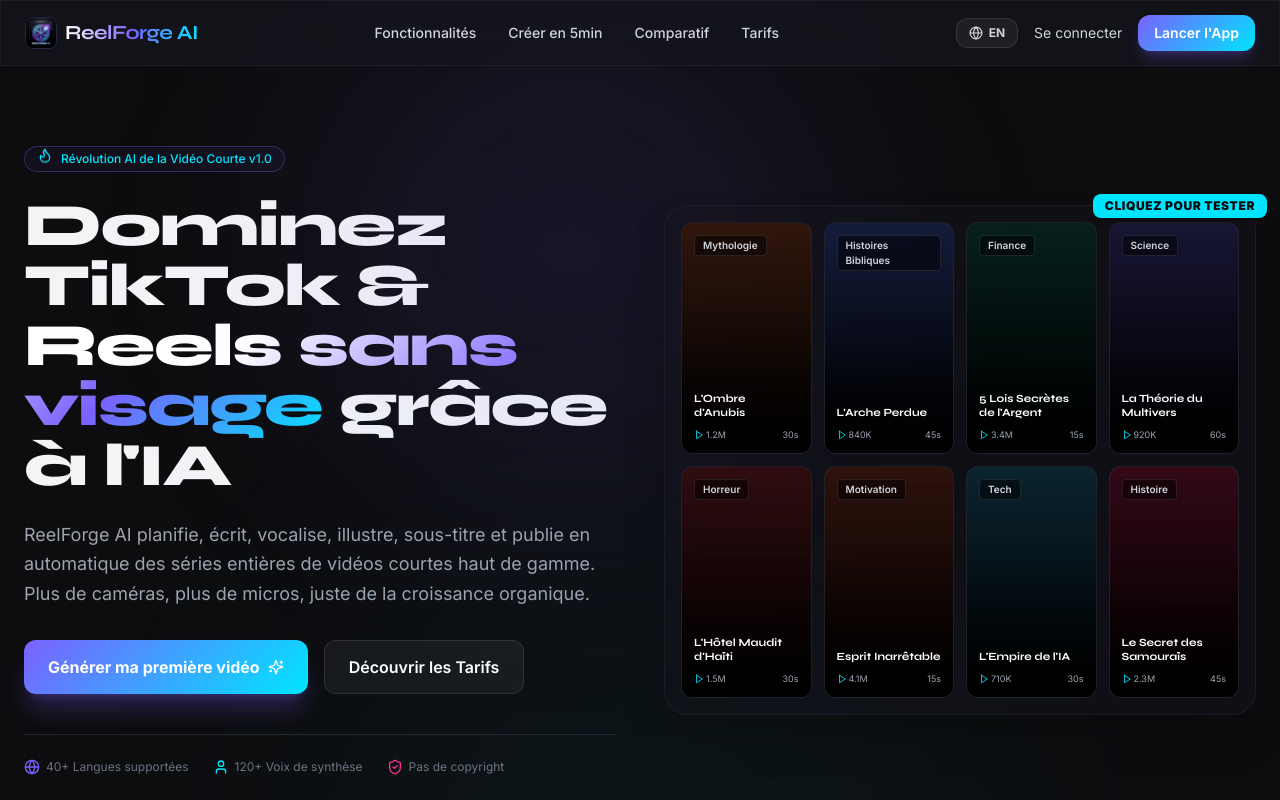
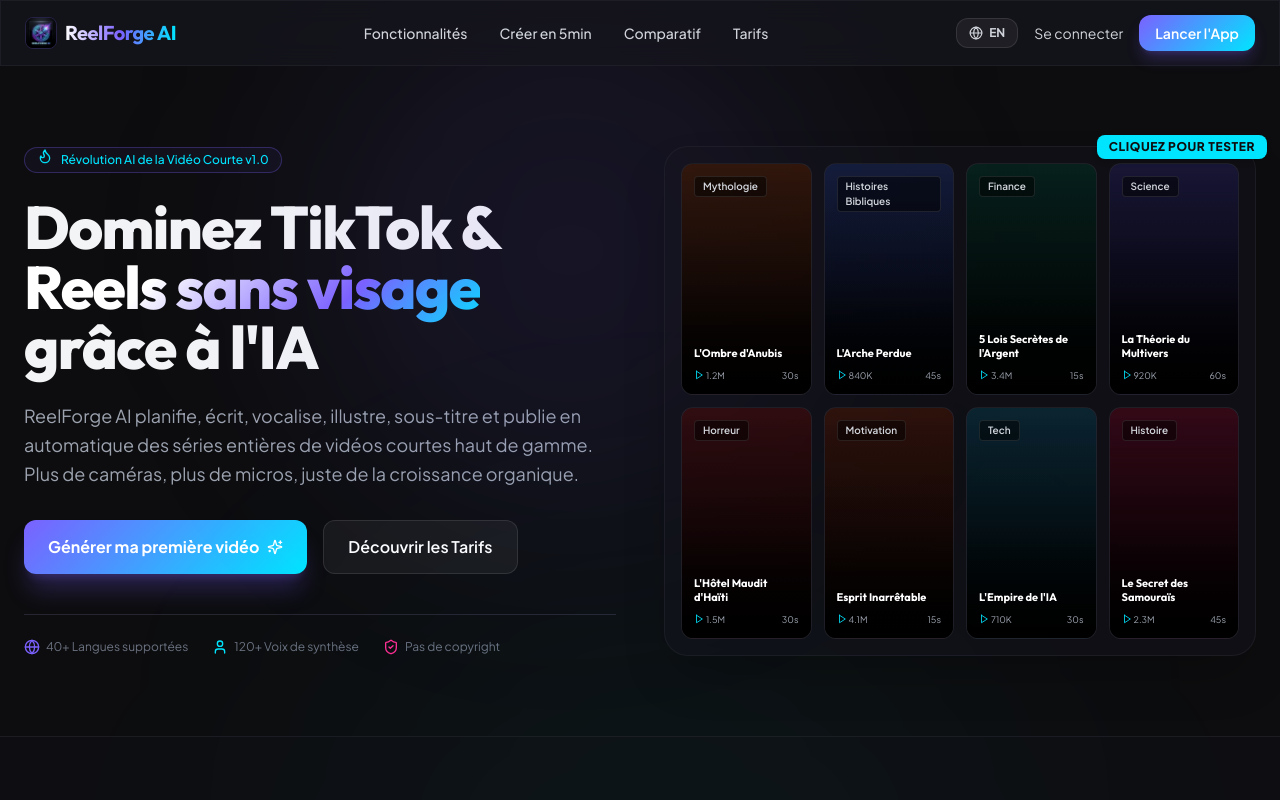
Before and after one commit to jgenie1/ReelForge-AI, a Next.js app: page / in a window 1280 px wide. Shown: the top 800 px of the page. Built offline with nearby package versions, Linux system fonts and the light colour scheme; no server answers.

Commit message:
style: replace Inter and Syne fonts with Plus Jakarta Sans and Outfit

```diff
--- a/src/app/globals.css
+++ b/src/app/globals.css
@@ -6,7 +6,7 @@
   body {
     background-color: #0D0D0F;
     color: #F3F4F6;
-    font-family: var(--font-inter), sans-serif;
+    font-family: var(--font-plus-jakarta), sans-serif;
   }
 }
 
--- a/src/app/layout.tsx
+++ b/src/app/layout.tsx
@@ -1,18 +1,18 @@
 import type { Metadata } from "next";
-import { Inter, Syne } from "next/font/google";
+import { Plus_Jakarta_Sans, Outfit } from "next/font/google";
 import { ClerkProvider } from "@clerk/nextjs";
 import { LanguageProvider } from "@/context/LanguageContext";
 import "./globals.css";
 
-const inter = Inter({
+const plusJakarta = Plus_Jakarta_Sans({
   subsets: ["latin"],
-  variable: "--font-inter",
+  variable: "--font-plus-jakarta",
 });
 
-const syne = Syne({
+const outfit = Outfit({
   subsets: ["latin"],
-  weight: ["400", "700", "800"],
-  variable: "--font-syne",
+  weight: ["300", "400", "500", "600", "700", "800", "900"],
+  variable: "--font-outfit",
 });
 
 export const metadata: Metadata = {
@@ -37,7 +37,7 @@
   const content = (
     <html lang="en" className="dark">
       <body
-        className={`${inter.variable} ${syne.variable} font-sans min-h-screen bg-background text-gray-100 antialiased flex flex-col`}
+        className={`${plusJakarta.variable} ${outfit.variable} font-sans min-h-screen bg-background text-gray-100 antialiased flex flex-col`}
       >
         <LanguageProvider>
           {children}
--- a/tailwind.config.ts
+++ b/tailwind.config.ts
@@ -34,8 +34,8 @@
         },
       },
       fontFamily: {
-        sans: ["var(--font-inter)", "sans-serif"],
-        display: ["var(--font-syne)", "sans-serif"],
+        sans: ["var(--font-plus-jakarta)", "sans-serif"],
+        display: ["var(--font-outfit)", "sans-serif"],
       },
       backgroundImage: {
         "gradient-radial": "radial-gradient(var(--tw-gradient-stops))",
```
